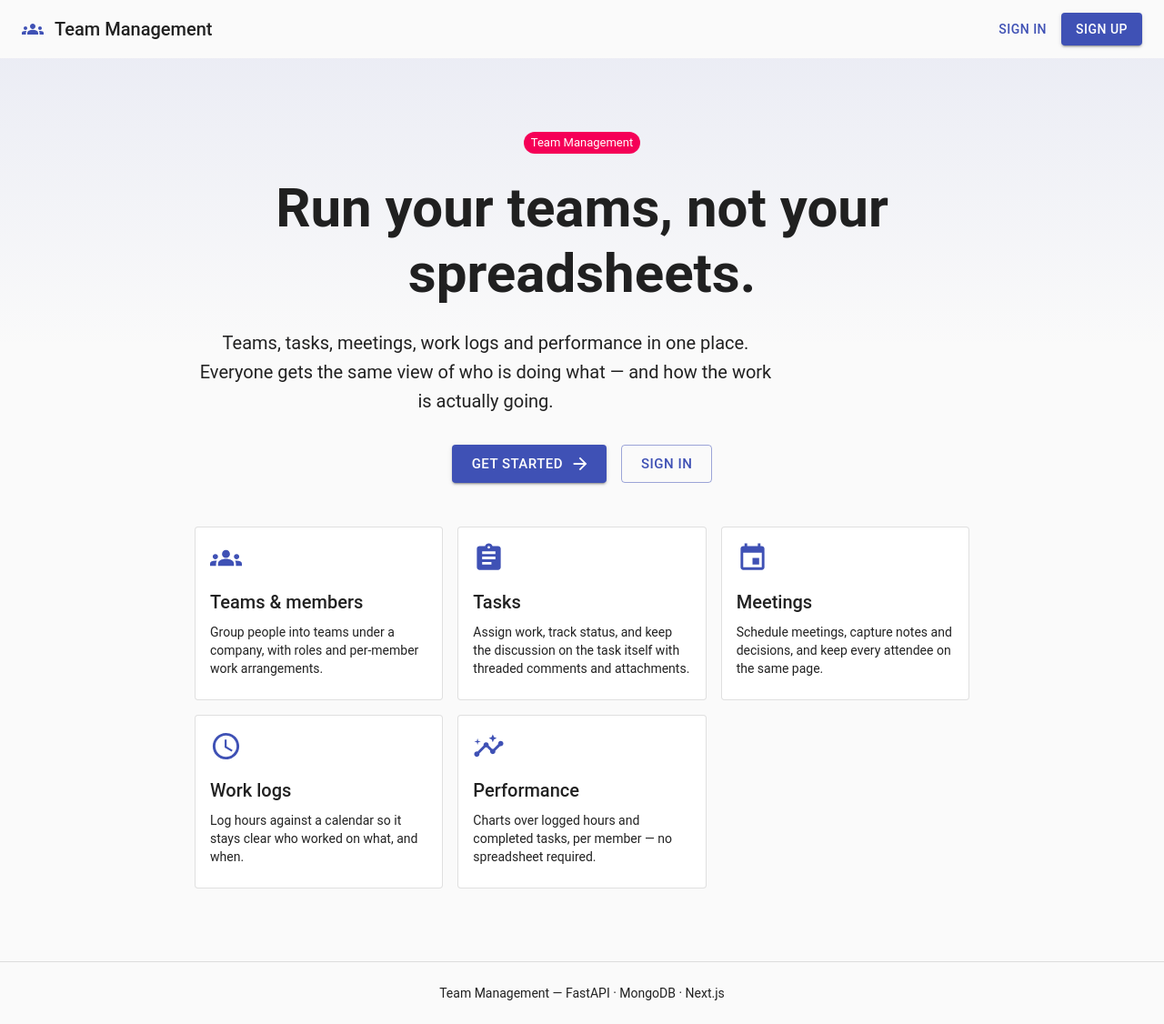
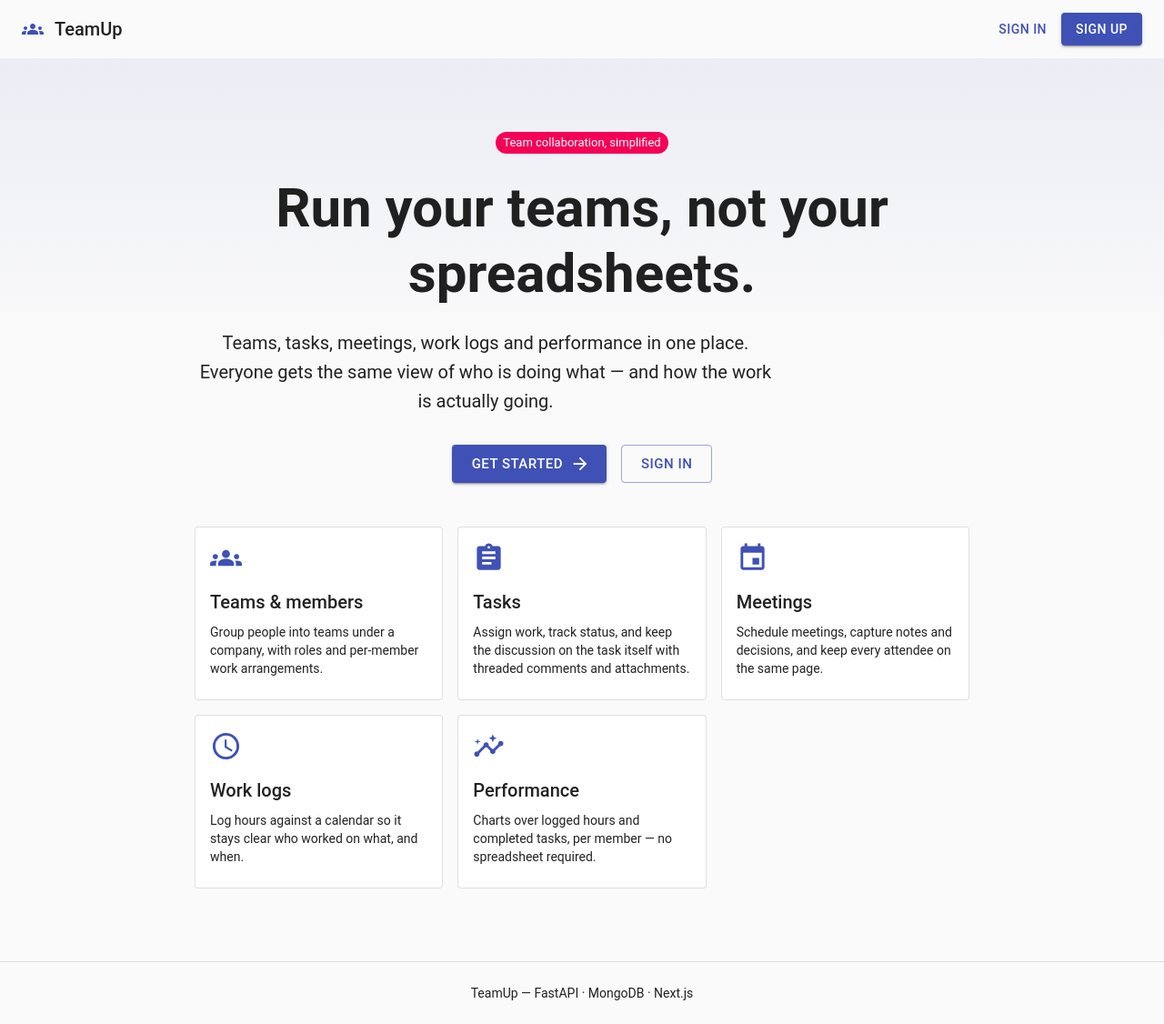
Before and after one commit to clickTwice26/team-mngt-frontend, a Next.js app: page / in a window 1280 px wide. Shown: the whole page at 91% size. Built offline with nearby package versions, Linux system fonts and the light colour scheme; no server answers; a web font is replaced by a local one; what @mui/material-nextjs would draw is missing.

Commit message:
feat: update branding from "Team Management" to "TeamUp" across the application

```diff
--- a/src/app/layout.tsx
+++ b/src/app/layout.tsx
@@ -8,7 +8,7 @@ import { AuthProvider } from "@/context/auth-context";
 import theme, { googleSans } from "@/theme";
 
 export const metadata: Metadata = {
-  title: "Team Management",
+  title: "TeamUp",
   description: "FastAPI + MongoDB + Next.js — Material UI frontend",
 };
 
--- a/src/app/page.tsx
+++ b/src/app/page.tsx
@@ -76,7 +76,7 @@ export default function Home() {
             noWrap
             sx={{ flexGrow: 1, color: "text.primary", textDecoration: "none" }}
           >
-            Team Management
+            TeamUp
           </Typography>
           {loading ? (
             <Skeleton variant="rounded" width={150} height={36} />
@@ -111,7 +111,7 @@ export default function Home() {
           <Stack spacing={6}>
             <Stack spacing={3} sx={{ textAlign: { xs: "left", sm: "center" } }}>
               <Box>
-                <Chip label="Team Management" color="secondary" size="small" />
+                <Chip label="Team collaboration, simplified" color="secondary" size="small" />
               </Box>
               <Typography variant="h2" component="h1" sx={{ fontWeight: 700 }}>
                 Run your teams, not your spreadsheets.
@@ -181,7 +181,7 @@ export default function Home() {
       <Box component="footer" sx={{ py: 3 }}>
         <Container maxWidth="md">
           <Typography variant="body2" color="text.secondary" align="center">
-            Team Management — FastAPI · MongoDB · Next.js
+            TeamUp — FastAPI · MongoDB · Next.js
           </Typography>
         </Container>
       </Box>
--- a/src/components/layout/app-header.tsx
+++ b/src/components/layout/app-header.tsx
@@ -29,7 +29,7 @@ export function AppHeader({ onMenuClick }: Props) {
         </IconButton>
         <GroupsIcon sx={{ mr: 1.5, display: { xs: "none", sm: "block" } }} />
         <Typography variant="h6" component="div" noWrap sx={{ flexGrow: 1 }}>
-          Team Management
+          TeamUp
         </Typography>
         <AuthNav />
       </Toolbar>
```
